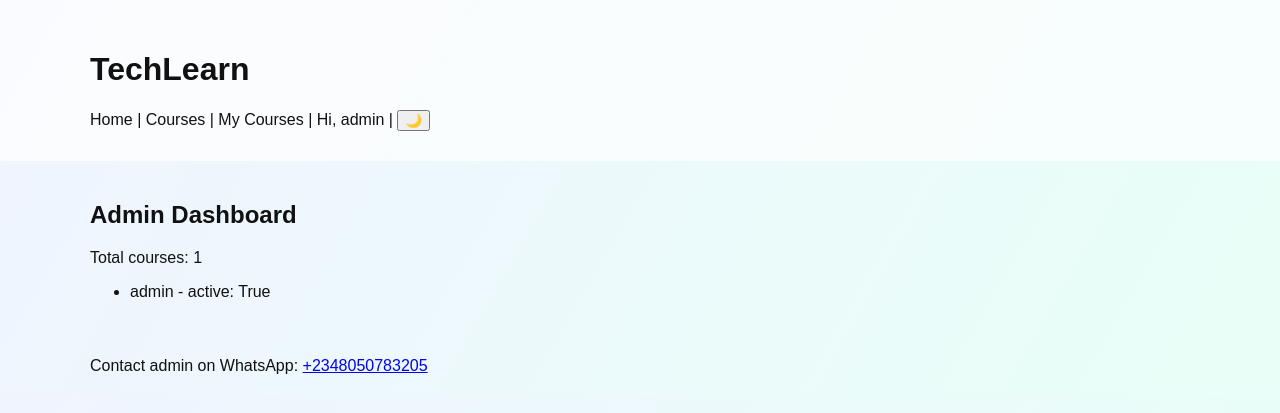
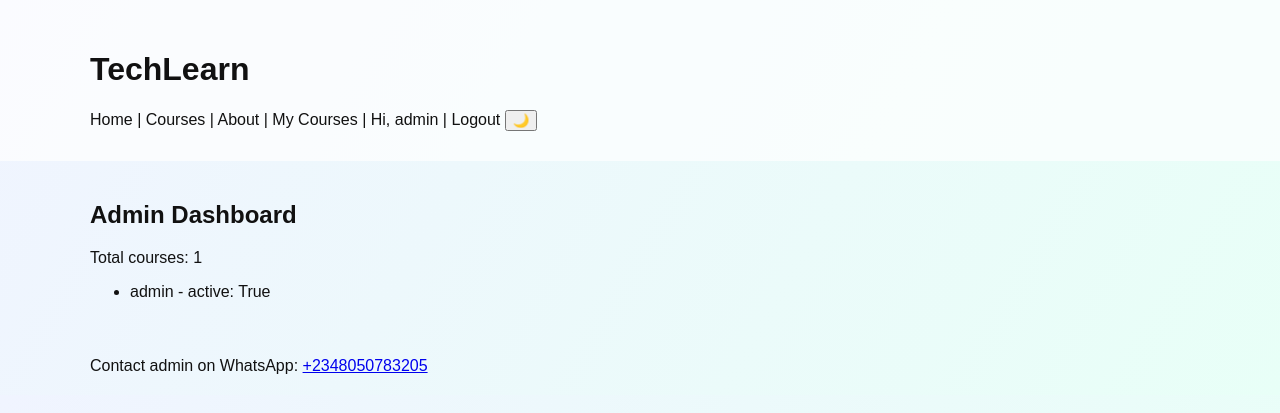
Before and after one commit to ismailbolaji2012-creator/learnplatform, a Django app: page /admin-dashboard/ in a window 1280 px wide. Shown: the top 413 px of the page. Run offline with Django 5.2, Linux system fonts and the light colour scheme; a user stored in the database is signed in; data comes from the database, SQL or seed files in the repository.

Commit message:
Add About link in navbar and fix CSS link

```diff
--- a/templates/base.html
+++ b/templates/base.html
@@ -1,11 +1,10 @@
-
-{% load static %}
 <!doctype html>
 <html>
 <head>
   <meta charset="utf-8">
   <title>{% block title %}LearnPlatform{% endblock %}</title>
   <meta name="viewport" content="width=device-width, initial-scale=1">
+  {% load static %}
   <link rel="stylesheet" href="{% static 'css/style.css' %}">
 </head>
 <body class="light-theme">
@@ -15,9 +14,11 @@
       <nav>
         <a href="{% url 'courses:index' %}">Home</a> |
         <a href="{% url 'courses:index' %}">Courses</a> |
+        <a href="{% url 'about' %}">About</a> |  <!-- Added About link -->
         {% if user.is_authenticated %}
           <a href="{% url 'courses:my_courses' %}">My Courses</a> |
           <span>Hi, {{ user.username }}</span> |
+          <a href="{% url 'courses:logout' %}">Logout</a>
         {% else %}
           <a href="{% url 'courses:signup' %}">Sign Up</a> |
           <a href="{% url 'courses:login' %}">Login</a> |
@@ -26,12 +27,17 @@
       </nav>
     </div>
   </header>
+
   <main class="wrap">
     {% block content %}{% endblock %}
   </main>
+
   <footer class="site-footer">
-    <div class="wrap">Contact admin on WhatsApp: <a href="https://wa.me/2348050783205">+2348050783205</a></div>
+    <div class="wrap">
+      Contact admin on WhatsApp: <a href="https://wa.me/2348050783205">+2348050783205</a>
+    </div>
   </footer>
+
 <script>
 const btn = document.getElementById('theme-toggle');
 if(btn) btn.addEventListener('click', ()=> document.body.classList.toggle('dark-theme'));
```
